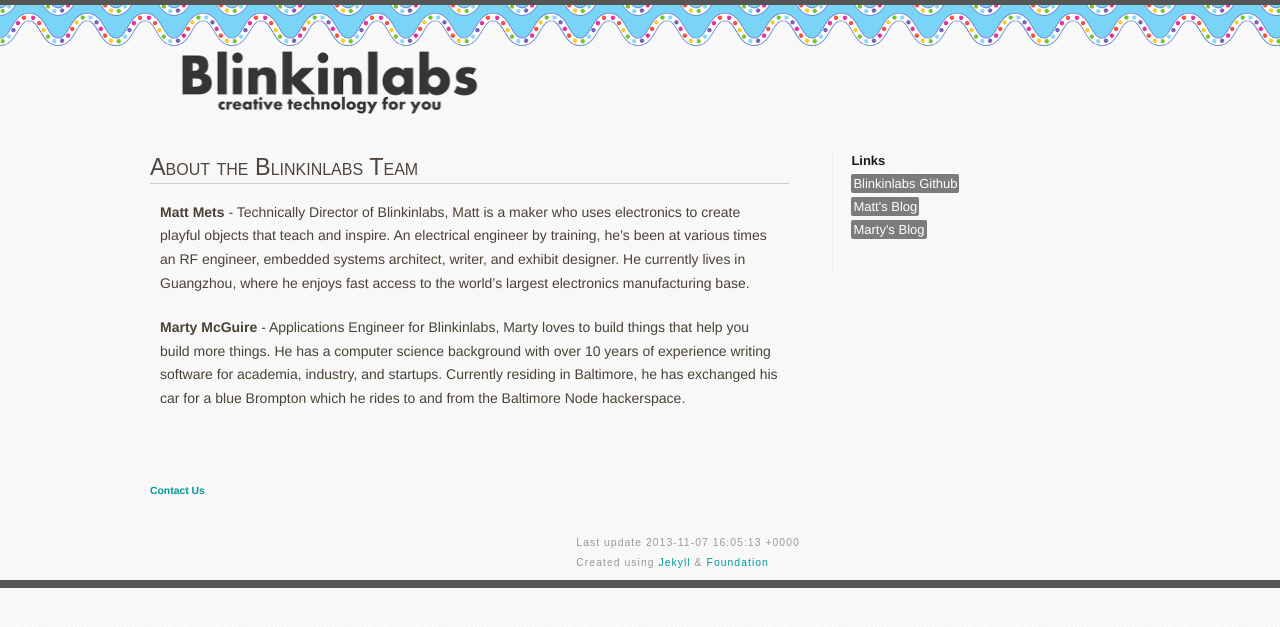
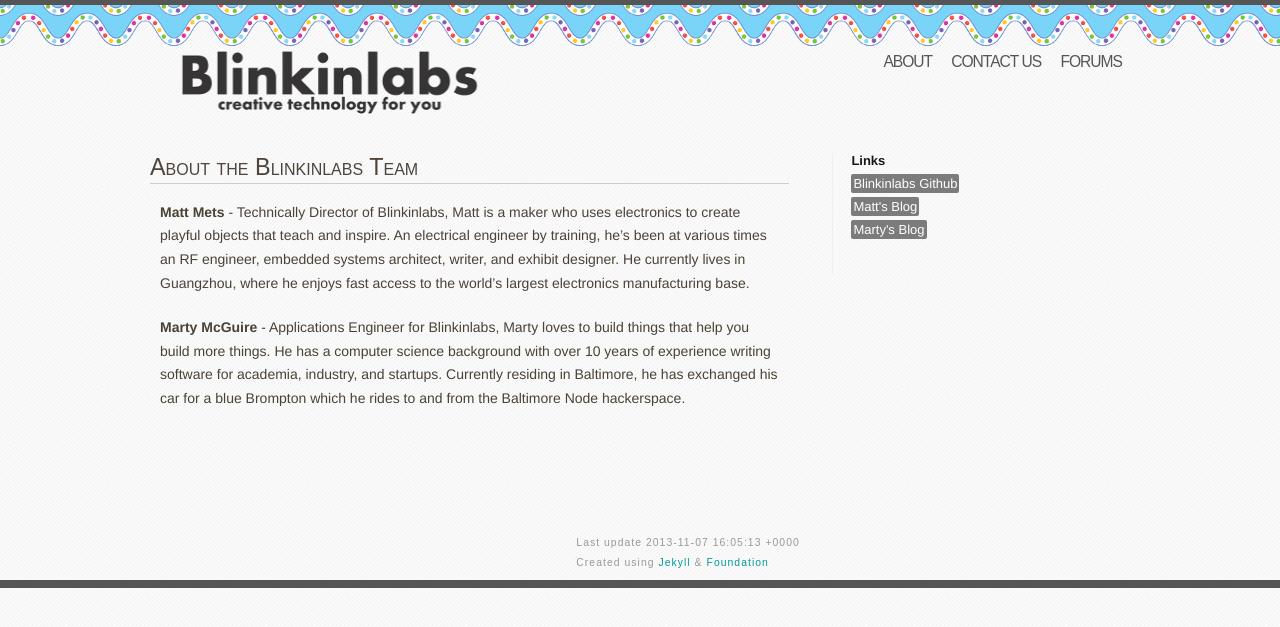
Before and after one commit to jravetch/blinkinlabs.github.io, a Jekyll site: the page built from bio/index.md, in a window 1280 px wide. Shown: the top 627 px of the page. Built offline with Jekyll 4.4.1, drawn with Linux system fonts in a browser that asks for light colours; Markdown is read by kramdown in place of the engine named in the settings.

Commit message:
Top menu: About / Contact Us / Forums.
Drop about us from Other Stuff section and icon for it.

New redirect page for Forums.

```diff
--- a/_layouts/default.html
+++ b/_layouts/default.html
@@ -38,9 +38,7 @@
     }
   </style>
 </head>
-<body id = "clouds">
-
-<!-- <canvas id="canvasbg"></canvas>   -->
+<body>
 
 <div class="site">
 <div class="container">
@@ -53,11 +51,21 @@
 			<div class="show-on-phones hide-on-desktops hide-on-tablets main_sidebar main_sidebar_mobile">
 				<h1 class="logo logo-mobile"><a href="/"><img src="/images/blinkinlabs-logo-trans.png" alt="Blinkinlabs Logo" title="BlinkyTape" /></a></h1>
 
+				<div class="eight columns menu menu-mobile">
+					<a href="/bio"> About </a>
+          <a href="/contact"> Contact Us </a>
+        <a href="/forums"> Forums </a>
+			  </div>
+
 			</div>
 
   		</div>
+  		<div class="eight columns menu right hide-on-phones" style="padding-top:45px">
+        <a href="/bio"> About </a>
+	      <a href="/contact"> Contact Us </a>
+        <a href="/forums"> Forums </a>
+      </div>
 	</div>
-
 
   {{ content }}
 
@@ -67,9 +75,7 @@
 
 
 <footer class="row book">
-	    <section class="five columns">
-	      <h6><strong><a href="/contact">Contact Us</a></strong></h6>
-	    </section>
+	    <section class="five columns">&nbsp; </section>
 
 
 	    <section class="four columns">
```
Also changed, not shown: bio/index.md (+1 -1 lines), forums.html (added, +9 -0 lines), images/bio/preview.jpg (deleted).
